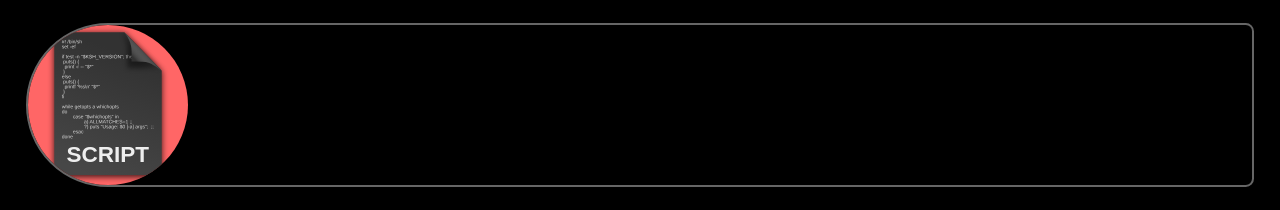
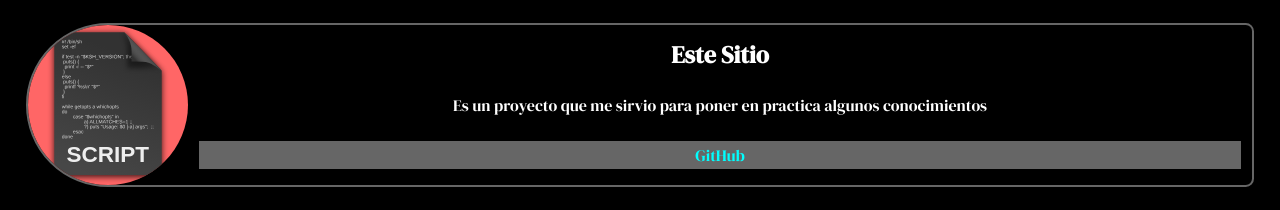
Before and after one commit to TheNefelin/portafolio-site, a plain HTML site: page index.html in a window 1280 px wide. Shown: the part 1533-1743 px from the top of the page. Drawn offline with Linux system fonts and the light colour scheme; no server answers; a script that the page names is missing.

Commit message:
tarjeta 2

```diff
--- a/css/index.css
+++ b/css/index.css
@@ -270,6 +270,28 @@ header {
     border-radius: 50%;
 }
 
+.tarjeta-sp-div {
+    display: flex;
+    flex-direction: column;
+    justify-content: space-between;
+    width: 100%;
+    margin: 1rem;
+    align-items: center;
+}
+
+.tarjeta-sp-div > * {
+    margin: 0;
+}
+
+.tarjeta-sp-div div {
+    width: 100%;
+    text-align: center;
+    padding: 0.3rem;
+    background-color: var(--colorTerciario);
+    color: var(--colorText2);
+    cursor: pointer;
+}
+
 /* -- Seccion Hobbie ---------------------------------------------------------------------------- */
 /* ---------------------------------------------------------------------------------------------- */
 .seccion-hobbie {
--- a/index.html
+++ b/index.html
@@ -23,7 +23,7 @@
                 <img src="./img/logo.png" alt="">
                 <h1 class="wow animated lightSpeedIn">Portafolio</h1>
             </a>
-            <div class="navBar01-btn" onclick="navBar01_click()">
+            <div class="navBar01-btn">
                 <div class="navBar01-A"></div>
                 <div class="navBar01-B"></div>
                 <div class="navBar01-C"></div>
@@ -61,7 +61,11 @@
 
             <div class="tarjeta-sp">
                 <img src="./img/script.svg" alt="">
-
+                <div class="tarjeta-sp-div">
+                    <h2>Este Sitio</h2>
+                    <p>Es un proyecto que me sirvio para poner en practica algunos conocimientos</p>
+                    <div>GitHub</div>
+                </div>
             </div>
         </section>
 
--- a/js/index.js
+++ b/js/index.js
@@ -89,13 +89,25 @@ function renderLinksAndGroup() {
     document.querySelector("footer").innerHTML = html;
 }
 
+// -- Comportamiento ---------------------------------------------------------------
 // ---------------------------------------------------------------------------------
-// ---------------------------------------------------------------------------------
+const navBar01Btn = document.querySelector(".navBar01-btn");
 
-function navBar01_click() {
-    const navBar01Btn = document.querySelector(".navBar01-btn");
+navBar01Btn.addEventListener("click", () => {
     navBar01Btn.classList.toggle("navBar01-btn_click");
 
     const navBar01Links = document.querySelector(".navBar01-links");
     navBar01Links.classList.toggle("navBar01-links_noOcultar");
-}
+});
+
+const navBar01LinksA = document.querySelectorAll(".navBar01-links a");
+
+navBar01LinksA.forEach(item => {
+    item.addEventListener("click", () => {
+        const navBar01Btn = document.querySelector(".navBar01-btn");
+        navBar01Btn.classList.remove("navBar01-btn_click");
+
+        const navBar01Links = document.querySelector(".navBar01-links");
+        navBar01Links.classList.remove("navBar01-links_noOcultar");
+    })
+});
```
